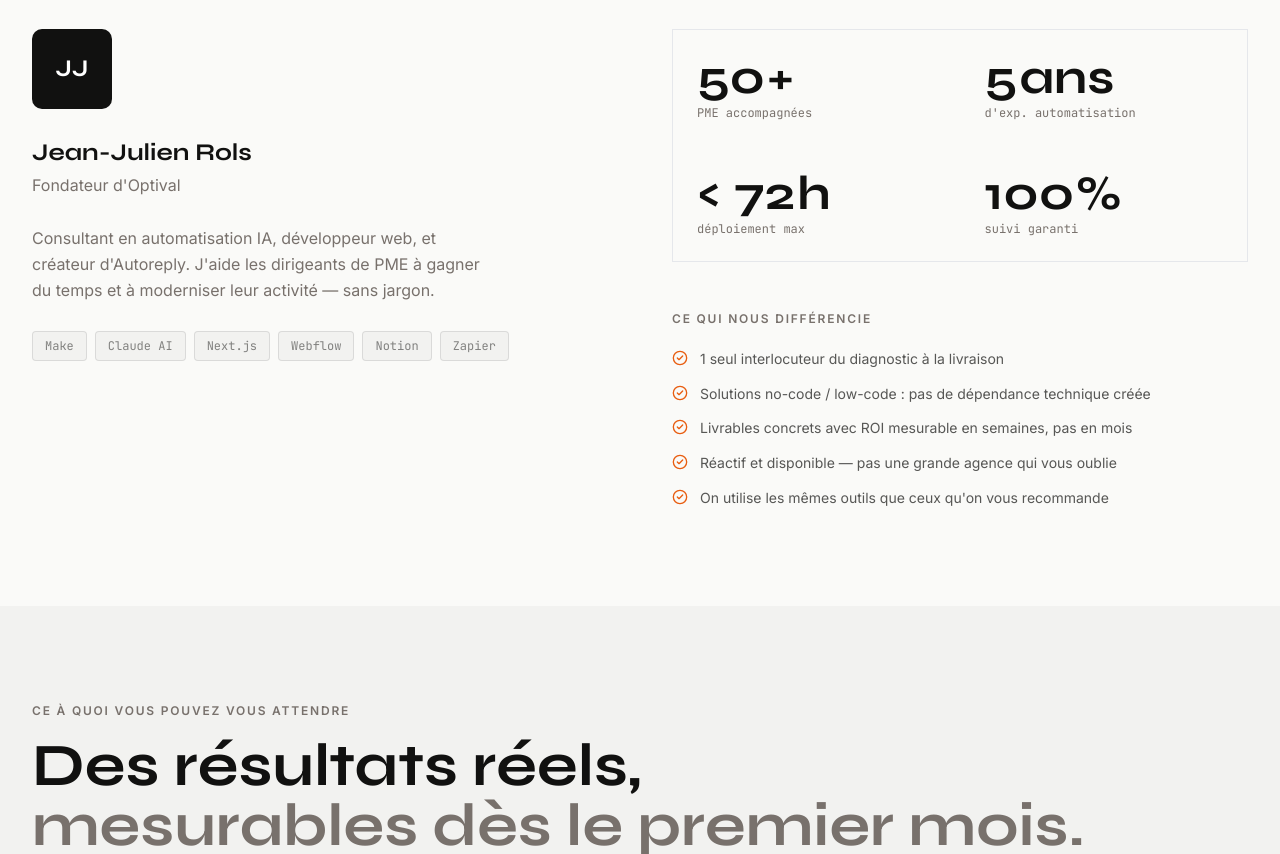
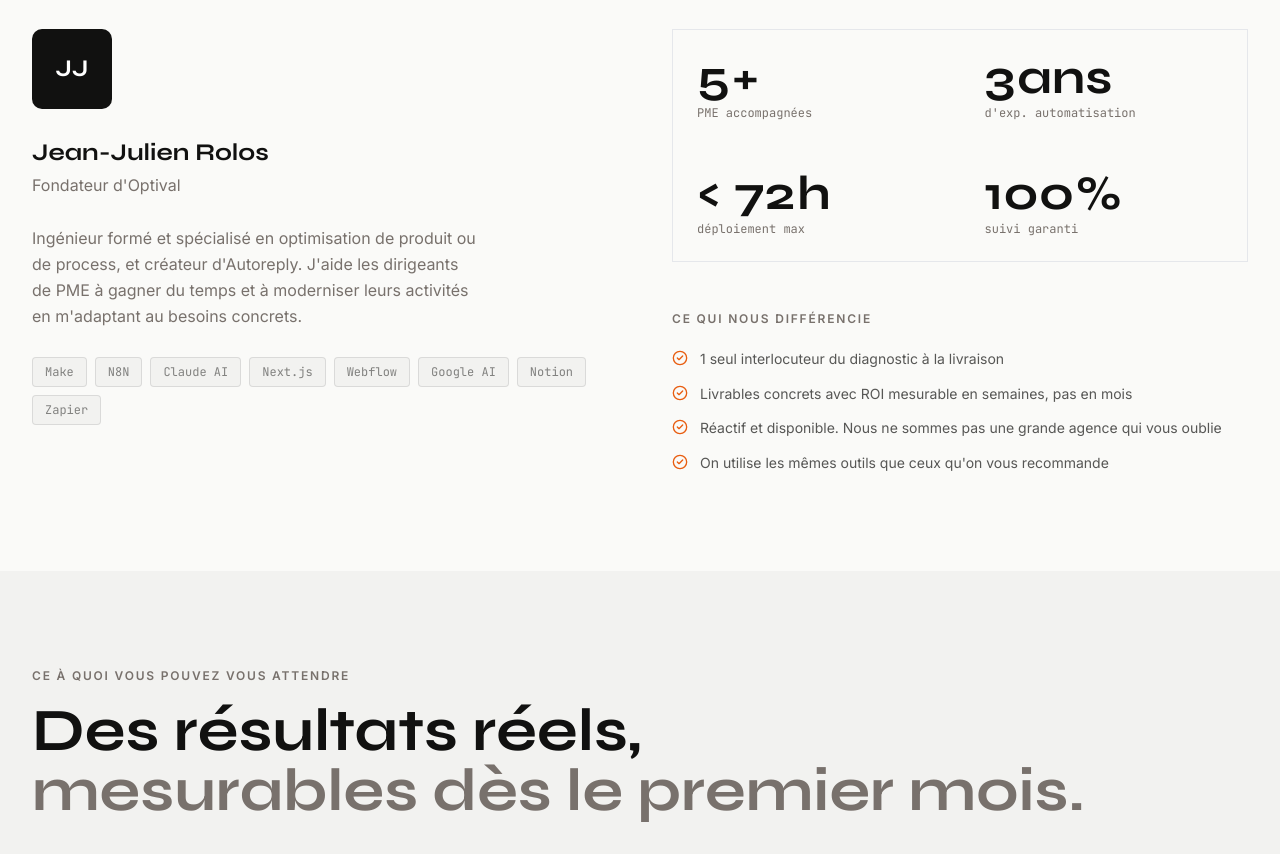
Before and after one commit to rolosjeanjulien/optival-landing, a Next.js app: page / in a window 1280 px wide. Shown: the part 5540-6394 px from the top of the page. Built offline with nearby package versions, Linux system fonts and the light colour scheme.

Commit message:
Update Expertise.tsx

```diff
--- a/components/sections/Expertise.tsx
+++ b/components/sections/Expertise.tsx
@@ -5,21 +5,20 @@ import { AnimatedCounter } from '@/components/ui/AnimatedCounter'
 import { CheckCircle2 } from 'lucide-react'
 
 const stats = [
-  { value: 50, suffix: '+', label: 'PME accompagnées' },
-  { value: 5, suffix: ' ans', label: 'd\'exp. automatisation' },
+  { value: 5, suffix: '+', label: 'PME accompagnées' },
+  { value: 3, suffix: ' ans', label: 'd\'exp. automatisation' },
   { value: 72, prefix: '< ', suffix: 'h', label: 'déploiement max' },
   { value: 100, suffix: '%', label: 'suivi garanti' },
 ]
 
 const differentiators = [
   '1 seul interlocuteur du diagnostic à la livraison',
-  'Solutions no-code / low-code : pas de dépendance technique créée',
   'Livrables concrets avec ROI mesurable en semaines, pas en mois',
-  'Réactif et disponible — pas une grande agence qui vous oublie',
+  'Réactif et disponible. Nous ne sommes pas une grande agence qui vous oublie',
   'On utilise les mêmes outils que ceux qu\'on vous recommande',
 ]
 
-const tools = ['Make', 'Claude AI', 'Next.js', 'Webflow', 'Notion', 'Zapier']
+const tools = ['Make', 'N8N', 'Claude AI', 'Next.js', 'Webflow', 'Google AI', 'Notion', 'Zapier']
 
 export function Expertise() {
   return (
@@ -57,13 +56,13 @@ export function Expertise() {
             </div>
 
             <div>
-              <p className="font-display text-2xl font-bold text-ink">Jean-Julien Rols</p>
+              <p className="font-display text-2xl font-bold text-ink">Jean-Julien Rolos</p>
               <p className="text-muted mt-1">Fondateur d'Optival</p>
             </div>
 
             <p className="text-muted leading-relaxed max-w-md">
-              Consultant en automatisation IA, développeur web, et créateur d'Autoreply. J'aide les
-              dirigeants de PME à gagner du temps et à moderniser leur activité — sans jargon.
+              Ingénieur formé et spécialisé en optimisation de produit ou de process, et créateur d'Autoreply. J'aide les
+              dirigeants de PME à gagner du temps et à moderniser leurs activités en m'adaptant au besoins concrets.
             </p>
 
             {/* Outils — monospace, discret */}
```
